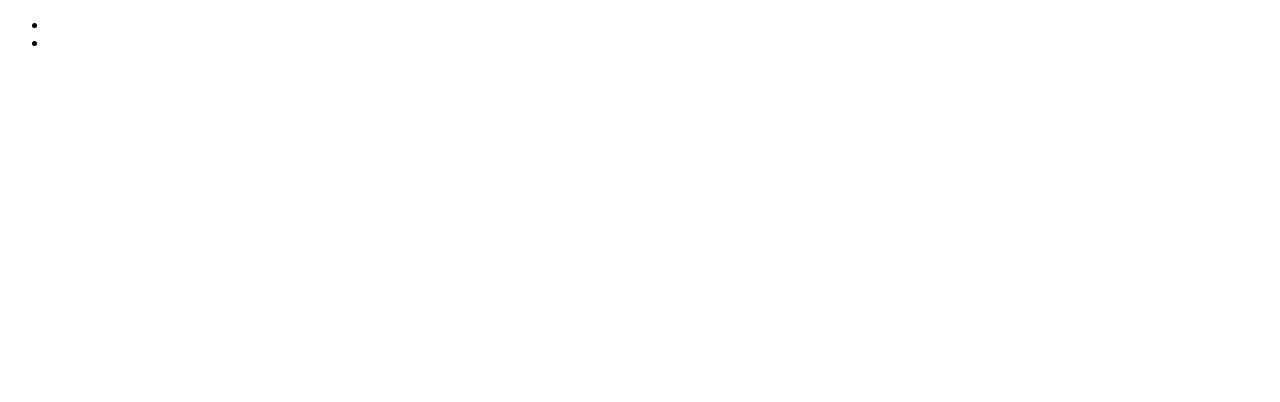
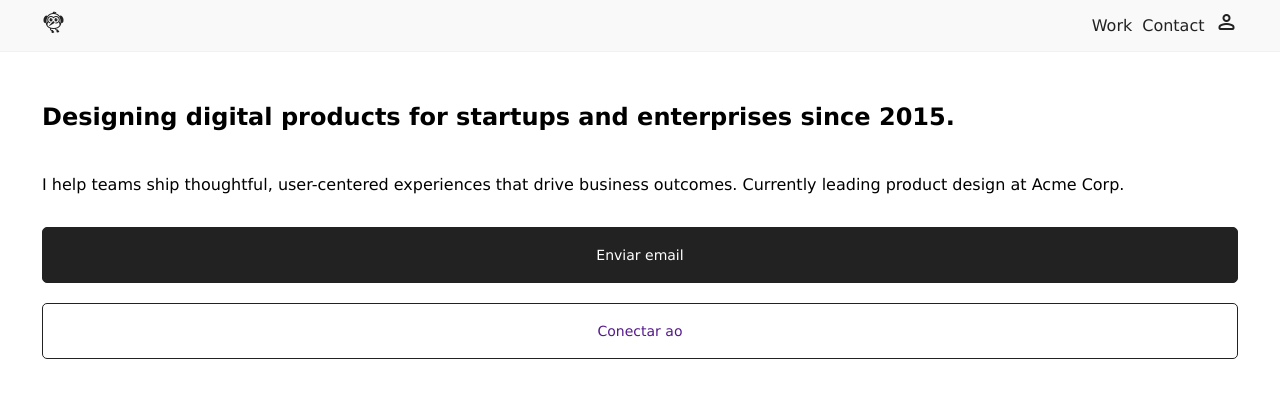
Before and after one commit to rafaelmfernandes/Site-zora-vision, a plain HTML site: page index.html in a window 1280 px wide. Drawn offline with nearby package versions, Linux system fonts and the light colour scheme.

Commit message:
atualização site zora

```diff
--- a/Folha-estilos/Menu.css
+++ b/Folha-estilos/Menu.css
@@ -0,0 +1,52 @@
+* {
+    margin: 0;
+    padding: 0;
+    box-sizing: border-box;
+}
+
+body {
+    font-family: Verdana, Geneva, Tahoma, sans-serif;
+    line-height: 1.5em;
+}
+header {
+    display: grid;
+    grid-template-columns: auto 95% auto;
+
+    background-color: #f9f9f9;
+    color: #222222;
+
+    padding: 10px;
+    border-bottom: 1px solid #f1f1f1;
+
+}
+#menu {
+    display: grid;
+    grid-template-columns: 1fr 1fr;
+    grid-column: 2;
+    gap: 5px;
+
+    align-items: center;
+
+}
+
+.logo {
+    display: block;
+    justify-content: flex-start;
+    grid-column: 1;
+
+
+}
+
+header nav ul {
+    grid-column: 2;
+    display: flex;
+    gap: 10px;
+    list-style: none;
+    justify-content: flex-end;
+    align-items: center;
+    font-size: 1em;
+}
+nav a {
+    text-decoration: none;
+    color: #222222;
+}
--- /dev/null
+++ b/Folha-estilos/main.css
@@ -0,0 +1,46 @@
+main {
+    display: grid;
+    grid-template-columns: auto 95% auto;
+
+
+}
+#banner {
+
+    grid-column: 2;
+    padding: 10px;
+}
+
+#banner h1 {
+    margin: 40px auto;
+    font-size: 1.5em;
+    line-height: 1.3em;
+}
+
+#banner ul {
+    list-style: none;
+    margin: 30px auto;
+}
+#banner ul li {
+    margin: 10px auto;
+}
+#banner ul li a {
+    display: block;
+    text-decoration: none;
+    padding: 15px;
+    border-radius: 5px;
+    margin: 20px auto;
+
+
+    border: 1px solid #222222;
+    text-align: center;
+
+    font-size: 14px;
+
+}
+.botao-p {
+    background-color: #222222;
+    color: #ffffff;
+}
+.botao-p span {
+
+}
--- a/index.html
+++ b/index.html
@@ -5,16 +5,38 @@
     <meta name="viewport" content="width=device-width, initial-scale=1.0">
     <title>Document</title>
     <link rel="stylesheet" href="Folha-estilos/Menu.css">
+    <link rel="stylesheet" href="Folha-estilos/main.css">
+    <link rel="stylesheet" href="https://fonts.googleapis.com/css2?family=Material+Symbols+Rounded:opsz,wght,FILL,GRAD@20..48,100..700,0..1,-50..200" />
 </head>
 <body>
+
     <header>
         <nav id="menu">
+            <div class="logo"><span class="material-symbols-rounded">
+                flutter_dash
+                </span></div>
             <ul>
-                <li><a href=""></a></li>
-                <li><a href=""></a></li>
+                <li><a href="#">Work</a></li>
+                <li><a href="#">Contact</a></li>
+                <li><a href="#"><span class="material-symbols-rounded">
+person
+</span></a></li>
+            </ul>
             </ul>
         </nav>
     </header>
 
+    <main>
+        <section id="banner">
+            <h1>Designing digital products for startups and enterprises since 2015.</h1>
+            <P>I help teams ship thoughtful, user-centered experiences that drive business outcomes. Currently leading product design at Acme Corp.</P>
+
+            <ul>
+                <li><a href="" class="botao-p">Enviar email</a></li>
+                <li><a href="">Conectar ao </a></li>
+            </ul>
+        </section>
+    </main>
+
 </body>
 </html>
```
